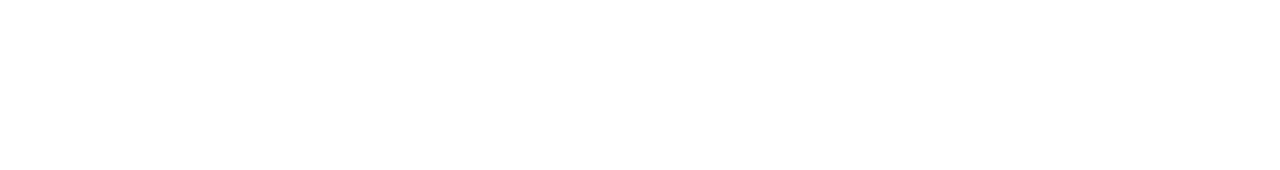
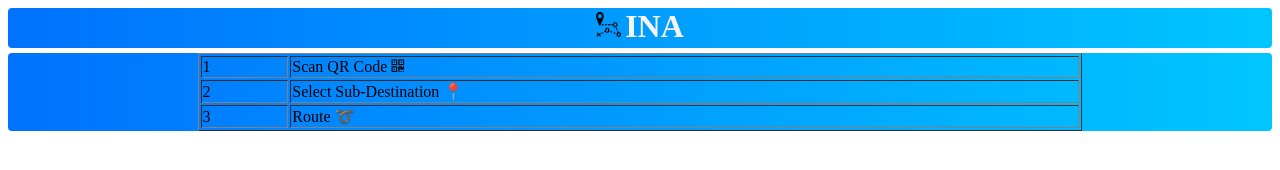
Before and after one commit to psp2108/SIH2020, a plain HTML site: page FrontEnd-Neel/index.html in a window 1280 px wide. Drawn offline with Linux system fonts and the light colour scheme.

Commit message:
Top 2 Sections In Progress

```diff
--- a/FrontEnd-Neel/index.html
+++ b/FrontEnd-Neel/index.html
@@ -4,19 +4,63 @@
         <!-- GENERAL INCLUDES -->
         <meta charset="utf-8">
         <meta name="viewport" content="width=device-width, initial-scale=1.0">
+        <link rel="stylesheet" href="https://cdnjs.cloudflare.com/ajax/libs/font-awesome/4.7.0/css/font-awesome.min.css">
         <link rel="icon" href="images/favicon.png" type="image/gif" sizes="16x16">
         <link rel="stylesheet" href="styles/app.css">
         <!-- GENERAL INCLUDES -->
     </head>
     <body>
-        <div class="card top-bar">
-
+        <div class="card top-bar" id="navbar">
+            <center>
+                <img src="images/favicon.png">
+                <h1>INA</h1>
+            </center>
         </div>
         <div class="card instructions">
-
+            <center>
+                <table border="1">
+                        <col width="10%">
+                        <col width="90%">
+                        <tr>
+                            <td>1</td>
+                            <td>
+                                Scan QR Code
+                                <i class="fa fa-qrcode"></i>
+                            </td>
+                        </tr>
+                        <tr>
+                            <td>2</td>
+                            <td>
+                                Select Sub-Destination
+                                &#x1F4CD;
+                            </td>
+                        </tr>
+                        <tr>
+                            <td>3</td>
+                            <td>
+                                Route
+                                &#10160;
+                            </td>
+                        </tr>
+                </table>
+            </center>
         </div>
         <div class="card updating-section">
 
         </div>
+        <script>
+            window.onscroll = function() {myFunction()};
+
+            var navbar = document.getElementById("navbar");
+            var sticky = navbar.offsetTop;
+
+            function myFunction() {
+              if (window.pageYOffset >= sticky) {
+                navbar.classList.add("sticky")
+              } else {
+                navbar.classList.remove("sticky");
+              }
+            }
+        </script>
     </body>
 </html>
--- a/FrontEnd-Neel/styles/app.css
+++ b/FrontEnd-Neel/styles/app.css
@@ -1,8 +1,63 @@
-card {
-    box-shadow: black 2px 2px 2px;
+/* General Card --------------- */
+.card {
+    border-radius: 4px;
+    width: 100%;
+    display: block;
+    margin-top: 5px;
+    margin-bottom: 5px;
 }
-top-bar{
-    background-color: blue;
-    height: 10px;
-    width: 20px;
+/* General Card --------------- */
+
+/* top-bar--------------------- */
+.top-bar{
+    background: #00c6ff;  /* fallback for old browsers */
+    background: -webkit-linear-gradient(to right, #0072ff, #00c6ff);  /* Chrome 10-25, Safari 5.1-6 */
+    background: linear-gradient(to right, #0072ff, #00c6ff); /* W3C, IE 10+/ Edge, Firefox 16+, Chrome 26+, Opera 12+, Safari 7+ */
+    height: 40px;
 }
+.top-bar img{
+    height: 25px;
+    width: 25px;
+    display: inline;
+}
+.top-bar h1{
+    color: whitesmoke;
+    display: inline;
+}
+/* top-bar--------------------- */
+
+/* instruction----------------- */
+.instructions{
+    background: #00c6ff;  /* fallback for old browsers */
+    background: -webkit-linear-gradient(to right, #0072ff, #00c6ff);  /* Chrome 10-25, Safari 5.1-6 */
+    background: linear-gradient(to right, #0072ff, #00c6ff); /* W3C, IE 10+/ Edge, Firefox 16+, Chrome 26+, Opera 12+, Safari 7+ */
+}
+.instructions h2{
+    color: whitesmoke;
+}
+.instructions table{
+    width: 70%;
+}
+.instructions .number{
+    padding-left: 5px;
+    padding-right: 5px;
+    margin-right: 14px;
+    color: white;
+    border-radius: 100px;
+    background: #141E30;  /* fallback for old browsers */
+    background: -webkit-linear-gradient(to right, #243B55, #141E30);  /* Chrome 10-25, Safari 5.1-6 */
+    background: linear-gradient(to right, #243B55, #141E30); /* W3C, IE 10+/ Edge, Firefox 16+, Chrome 26+, Opera 12+, Safari 7+ */
+}
+/* instruction----------------- */
+
+
+/* Making Nav Stick ----------- */
+.sticky {
+    border-radius: 4px;
+    display: block;
+    position: fixed;
+    top: 0;
+    left: 0;
+    width: 100%;
+}
+/* Making Nav Stick ----------- */
```
